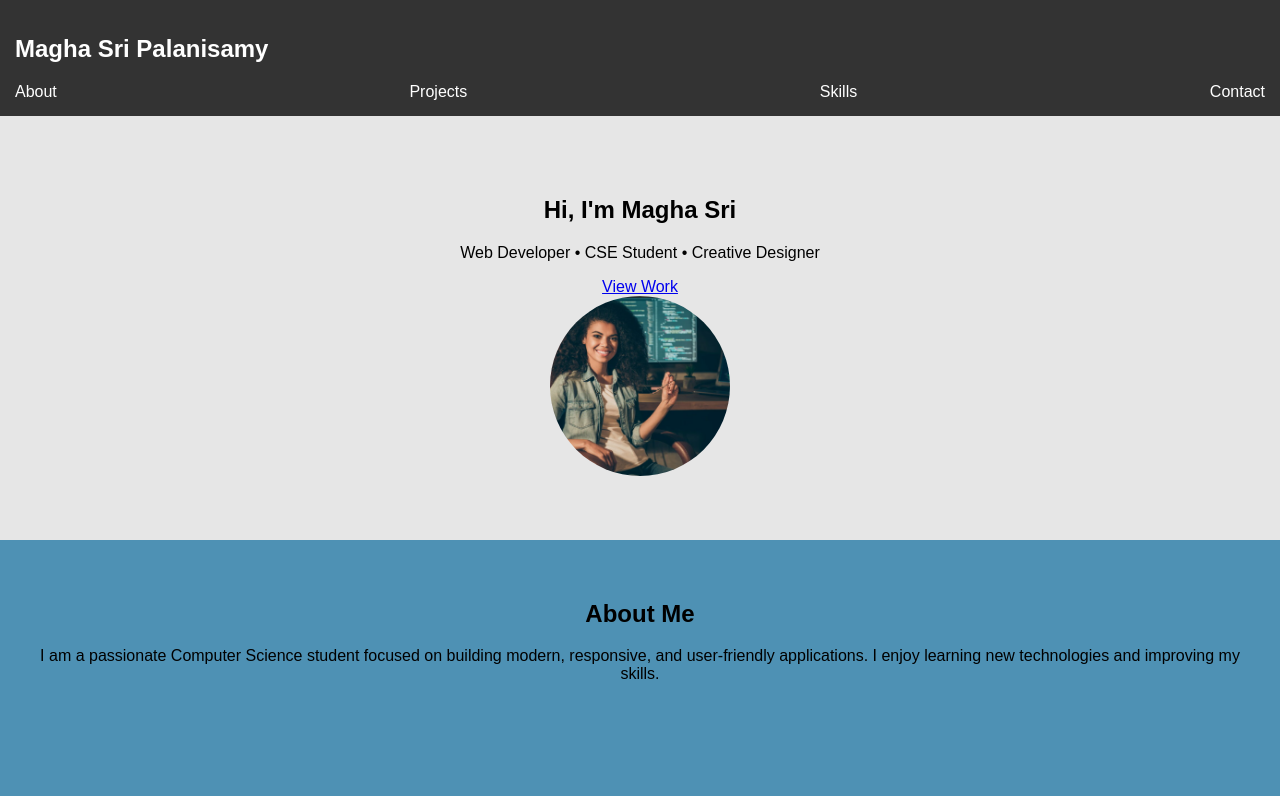
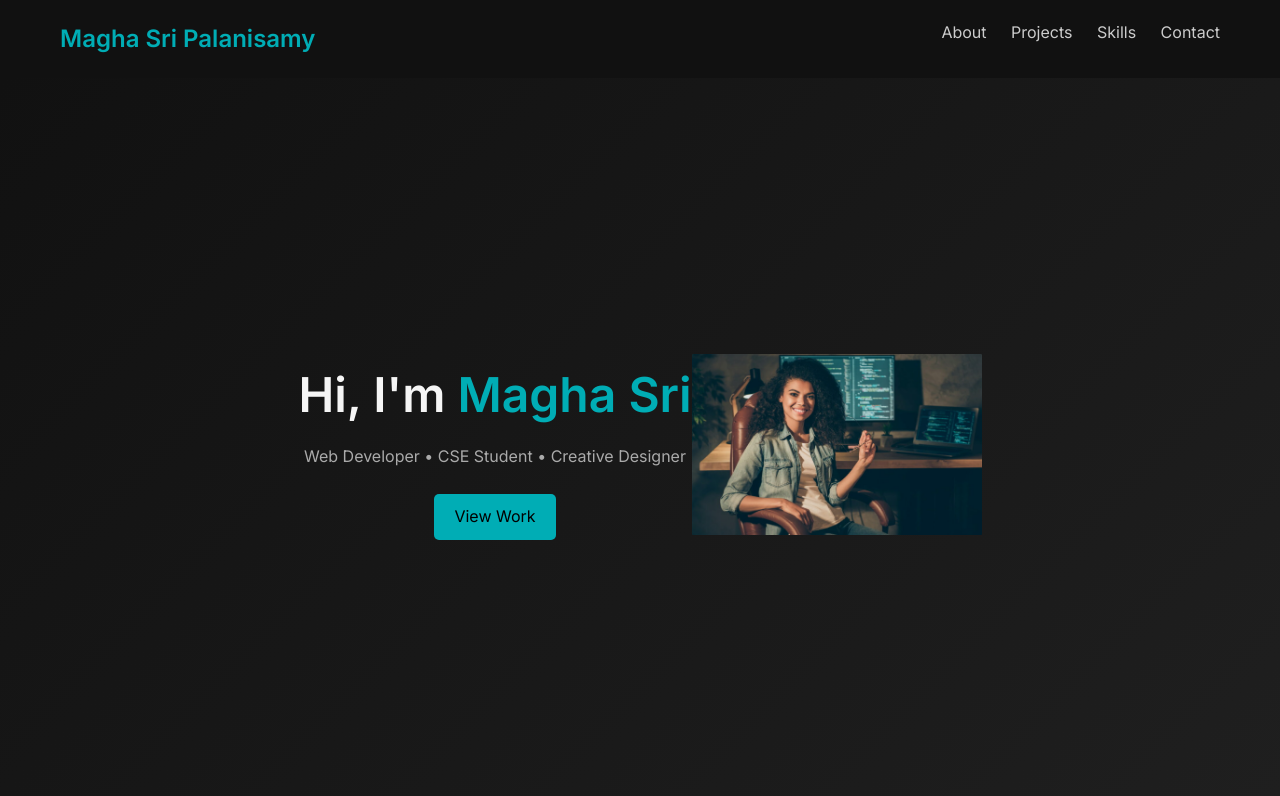
Before and after one commit to MaghasriPalanisamy/Portfolio, a plain HTML site: page index.html in a window 1280 px wide. Shown: the top 796 px of the page. Drawn offline with Linux system fonts and the light colour scheme.

Commit message:
Update style.css

```diff
--- a/style.css
+++ b/style.css
@@ -1,97 +1,162 @@
-body{
-font-family: Arial;
-margin:0;
-background:#4e91b4;
+* {
+  margin: 0;
+  padding: 0;
+  box-sizing: border-box;
 }
 
-header{
-background:#333;
-color:rgb(255, 255, 255);
-padding:15px;
+body {
+  font-family: 'Inter', sans-serif;
+  background: #0a0a0a;
+  color: #f5f5f5;
+  line-height: 1.6;
 }
 
-nav{
-display:flex;
-justify-content:space-between;
-align-items:center;
+/* Navbar */
+.navbar {
+  display: flex;
+  justify-content: space-between;
+  padding: 20px 60px;
+  background: #111;
+  position: sticky;
+  top: 0;
 }
 
-nav ul{
-list-style:none;
-display:flex;
-gap:20px;
+.navbar h2 {
+  color: #00adb5;
 }
 
-nav a{
-color:white;
-text-decoration:none;
+.navbar nav a {
+  margin-left: 20px;
+  color: #ccc;
+  text-decoration: none;
+  transition: 0.3s;
 }
 
-.hero{
-text-align:center;
-padding:60px;
-background:#e6e6e6;
+.navbar nav a:hover {
+  color: #00adb5;
 }
 
-.hero img{
-width:180px;
-height:180px;
-border-radius:100%;
-object-fit:cover;
+/* Hero */
+.hero {
+  height: 90vh;
+  display: flex;
+  align-items: center;
+  justify-content: center;
+  text-align: center;
+  background: linear-gradient(135deg, #111, #1f1f1f);
 }
 
-section{
-padding:40px;
-text-align:center;
+.hero h1 {
+  font-size: 3rem;
 }
 
-.project-container{
-display:flex;
-justify-content:center;
-gap:20px;
-flex-wrap:wrap;
+.hero {
+  padding-top: 100px;
+  padding-bottom: 80px;
+  padding-left: 80px;
+  padding-right: 80px;
 }
 
-.card{
-background:white;
-padding:20px;
-width:200px;
-border-radius:8px;
-box-shadow:0 2px 5px rgba(0,0,0,0.2);
+.hero-content {
+  display: flex;
+  align-items: center;
+  justify-content: space-between;
 }
 
-.skills-list span{
-background:#333;
-color:white;
-padding:10px;
-margin:5px;
-display:inline-block;
-border-radius:5px;
+.hero-img img {
+  width: 290px;
+  border-radius: 1px;
 }
 
-form{
-display:flex;
-flex-direction:column;
-width:300px;
-margin:auto;
-gap:10px;
+
+.hero span {
+  color: #00adb5;
 }
 
-input, textarea{
-padding:10px;
+.hero p {
+  margin: 10px 0;
+  color: #aaa;
 }
 
-button{
-background:#333;
-color:white;
-border:none;
-padding:10px;
-cursor:pointer;
+.btn {
+  display: inline-block;
+  padding: 10px 20px;
+  background: #00adb5;
+  color: black;
+  text-decoration: none;
+  margin-top: 15px;
+  border-radius: 5px;
 }
 
-footer{
-background:#333;
-color:white;
-text-align:center;
-padding:10px;
+/* Sections */
+.section {
+  padding: 60px 80px;
+  text-align: center;
 }
+
+.section h2 {
+  margin-bottom: 20px;
+  color: #00adb5;
+}
+
+/* Cards */
+.cards {
+  display: flex;
+  justify-content: center;
+  gap: 20px;
+  flex-wrap: wrap;
+}
+
+.card {
+  background: #1a1a1a;
+  padding: 20px;
+  width: 260px;
+  border-radius: 10px;
+  transition: 0.3s;
+}
+
+.card:hover {
+  transform: translateY(-10px);
+  background: #222;
+}
+
+.card a {
+  color: #00adb5;
+}
+
+/* Skills */
+.skills span {
+  display: inline-block;
+  margin: 5px;
+  padding: 8px 15px;
+  background: #00adb5;
+  color: black;
+  border-radius: 20px;
+}
+
+/* Form */
+form {
+  margin-top: 20px;
+}
+
+input, textarea {
+  width: 100%;
+  margin: 10px 0;
+  padding: 10px;
+  border: none;
+  border-radius: 5px;
+}
+
+button {
+  padding: 10px;
+  background: #00adb5;
+  border: none;
+  cursor: pointer;
+}
+
+/* Footer */
+footer {
+  text-align: center;
+  padding: 20px;
+  background: #111;
+}
```
